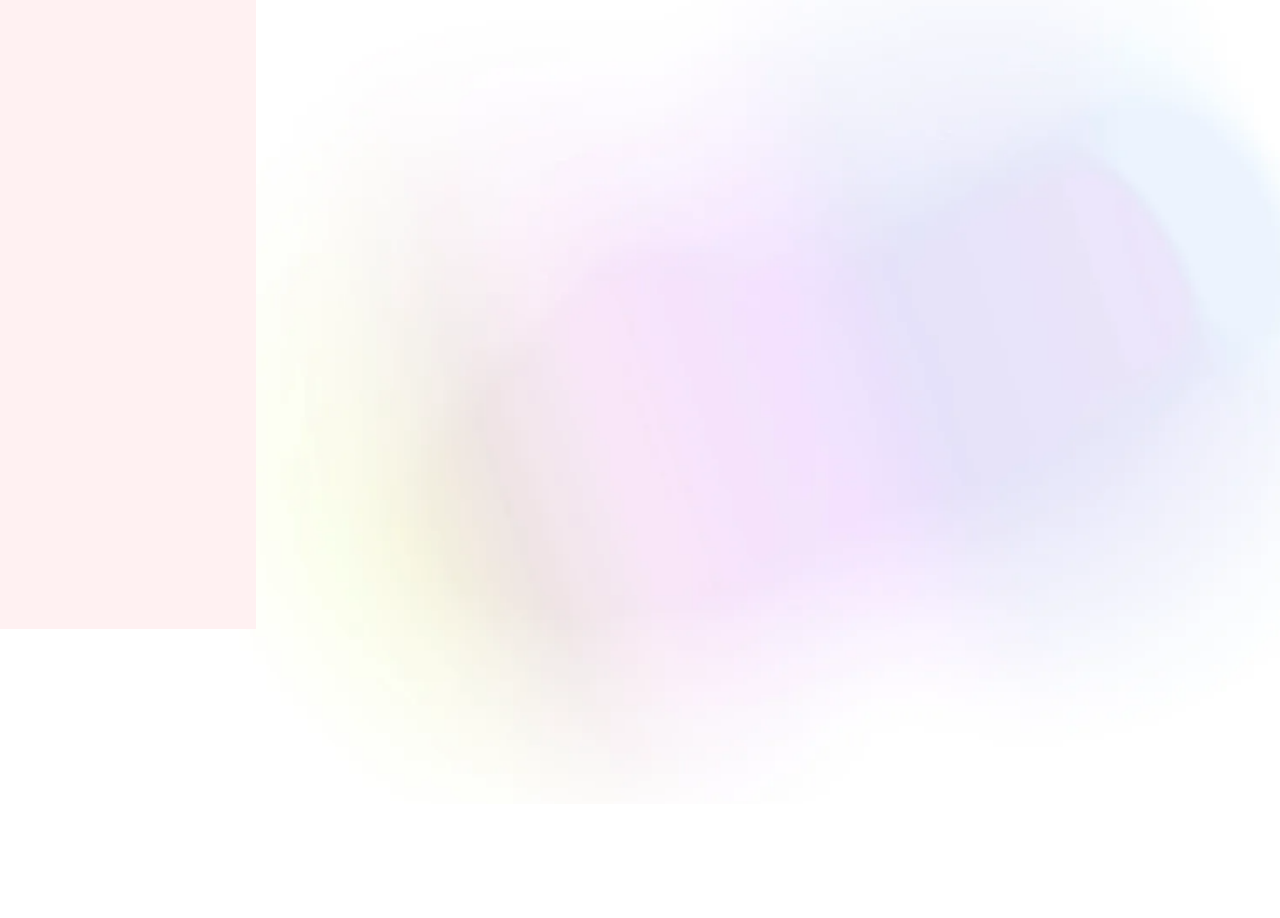
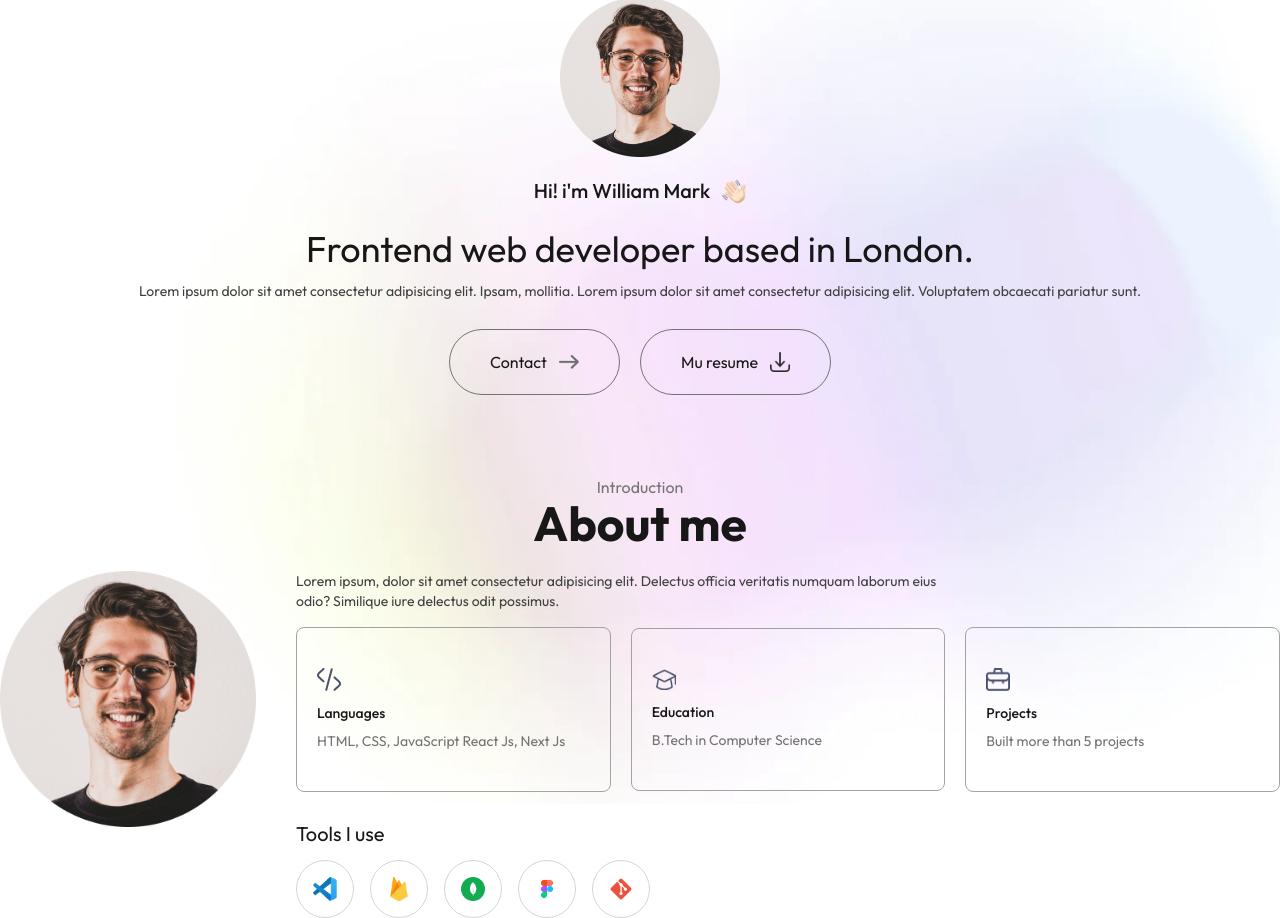
Before and after one commit to AbdelazizDoBronx/portfollio, a Next.js app: page / in a window 1280 px wide. Shown: the part 171-1089 px from the top of the page. Before the commit the page ends 800 px from the top, so only its background shows below. Built offline with nearby package versions, Linux system fonts and the light colour scheme; a web font is replaced by a local one.

Commit message:
ABOUT ME SECTION COMPLETED

```diff
--- /dev/null
+++ b/app/components/AboutMe.jsx
@@ -0,0 +1,39 @@
+import { assets, infoList, toolsData } from '@/public/assets/assets'
+import Image from 'next/image'
+import React from 'react'
+
+const AboutMe = () => {
+  return (
+    <div className='mt-20 max-w-7xl mx-auto'>
+        <p className='text-center text-neutral-500'>Introduction</p>
+        <h2 className='text-center text-5xl font-semibold leading-8 mt-2 mb-8'>About me</h2>
+        <div className='flex gap-10  max-md:px-2 max-md:flex max-md:flex-col max-md:items-center'>
+            <div className='w-64'>
+                <Image className='w-full' src={assets.profile_img} alt='profileimg'/>
+            </div>
+            <div className='flex-1'>
+                <p className='text-sm text-neutral-700 text-pretty max-w-2xl max-md:text-center'>Lorem ipsum, dolor sit amet consectetur adipisicing elit. Delectus officia veritatis numquam laborum eius odio? Similique iure delectus odit possimus.</p>
+                <div className='max-md:flex-col flex items-center justify-center gap-5 mb-7 mt-4'>
+                    {infoList.map((info,idx)=>(
+                        <div className='max-md:w-full border border-neutral-400 flex-1 rounded-lg px-5 py-10' key={idx}>
+                            <Image className='w-6 mb-3' src={info.icon} alt={info.title}/>
+                            <h2 className='text-sm font-medium'>{info.title}</h2>
+                            <p className='text-sm text-neutral-500 mt-2 text-pretty'>{info.description}</p>
+                        </div>
+                    ))}
+                </div>
+                <p className='text-xl font-light mb-3'>Tools I use</p>
+                <div className='flex gap-4 max-md:justify-start'>
+                    {toolsData.map((tool,idx)=>(
+                        <div className='border border-neutral-300 rounded-full  p-4 flex justify-center items-center' key={idx}>
+                            <Image className='w-6' src={tool} alt='tool'/>
+                        </div>
+                    ))}
+                </div>
+            </div>
+        </div>
+    </div>
+  )
+}
+
+export default AboutMe
--- /dev/null
+++ b/app/components/Hero.jsx
@@ -0,0 +1,30 @@
+import { assets } from '@/public/assets/assets'
+import Image from 'next/image'
+import React from 'react'
+
+const Hero = () => {
+  return (
+    <div>
+        <div className='flex justify-center mt-16 max-sm:mt-5'>
+            <Image className='w-40' src={assets.profile_img} alt='profileimg' />
+        </div>
+            <h4 className='mt-5 mb-7 max-sm:mb-3 text-xl font-medium flex gap-3 justify-center items-center'>Hi! i'm William Mark
+                <Image src={assets.hand_icon} alt='handicon' className='w-6' />
+            </h4>
+            <h2 className='text-4xl leading-8 text-center text-balance max-sm:text-2xl max-sm:font-medium max-sm:mb-2 mb-4'>Frontend web developer based in London.</h2>
+            <p className='text-balance text-center text-sm text-neutral-700'>Lorem ipsum dolor sit amet consectetur adipisicing elit. Ipsam, mollitia. Lorem ipsum dolor sit amet consectetur adipisicing elit. Voluptatem obcaecati pariatur sunt.</p>
+        <div className='flex justify-center mt-7 gap-5 max-sm:flex-col'>
+            <a className='px-10 py-5 flex max-sm:justify-center items-center gap-3 border border-neutral-500 rounded-full hover:bg-black hover:text-white duration-500 ease-in'  href="">
+                Contact
+                <Image className='w-5  ' src={assets.right_arrow_bold} alt='rightArrow'/>
+            </a>
+            <a className='px-10 py-5 flex max-sm:justify-center items-center gap-3 border border-neutral-500 rounded-full hover:bg-black hover:text-white duration-500 ease-in'  href="/public/sample-resume.pdf" download>
+                Mu resume
+                <Image className='w-5  ' src={assets.download_icon} alt='downloadicon'/>
+            </a>
+        </div>
+    </div>
+  )
+}
+
+export default Hero
--- a/app/components/Navbar.jsx
+++ b/app/components/Navbar.jsx
@@ -6,26 +6,31 @@ import React, { useState } from 'react'
 
 const Navbar = () => {
     const ulLinks = ['Home','About me','Services','My Work','Contact me']
-    const [menuState,setMenuState] = useState('64')
+    const [menuState, setMenuState] = useState(false) // Using boolean state for menu
+
     return (
     <>
-        <div className='fixed  -z-10'>
-            <Image className='w-full  top-0 translate-x-36 bg-contain' src={assets.header_bg_color} alt='bg' />
+        <div className='fixed -z-10'>
+            <Image className='w-full top-0 translate-x-36 bg-contain' src={assets.header_bg_color} alt='bg' />
         </div>
-        <nav className='max-w-7xl mx-auto   z-10 py-5 flex justify-between items-center'>
+        <nav className='max-w-7xl mx-auto z-10 py-5 flex justify-between items-center'>
         <a href="#">
             <Image src={assets.logo} alt='logo' className='w-28'/>
         </a>
         <ul className='hidden md:flex gap-7 font-medium bg-white shadow-sm p-5 rounded-md'>
-            {ulLinks.map((link,idx)=>(
+            {ulLinks.map((link, idx) => (
                 <li key={idx}>{link}</li>
             ))}
         </ul>
 
         <div className='flex gap-7'>
-            <button><Image src={assets.moon_icon} alt='darkmode' className='w-6'/></button>
-            <button onClick={e=>setMenuState('0')} className='md:hidden'><Image src={assets.menu_black} alt='menuIcon' className='w-5'/></button>
-            <a href="" className='hidden md:flex gap-4 px-10 border rounded-full font-medium border-neutral-500 py-2.5'>
+            <button>
+                <Image src={assets.moon_icon} alt='darkmode' className='w-6'/>
+            </button>
+            <button onClick={() => setMenuState(true)} className='md:hidden'>
+                <Image src={assets.menu_black} alt='menuIcon' className='w-5'/>
+            </button>
+            <a href="#" className='hidden md:flex gap-4 px-10 border rounded-full font-medium border-neutral-500 py-2.5'>
                 Contact
                 <Image src={assets.arrow_icon} alt='arrow' className='w-6'/>
             </a>
@@ -33,13 +38,13 @@ const Navbar = () => {
 
     </nav>
 
-        {/* menu for phone */}
-        <div className={`bg-rose-50 w-64 h-screen fixed -right-${menuState} bottom-0 top-0 z-50 px-10 py-20`}>
+    {/* Menu for phone */}
+    <div className={`md:hidden bg-rose-50 w-64 h-screen fixed ${menuState ? 'right-0' : '-right-64'} bottom-0 top-0 z-50 px-10 py-20 transition-all`}>
         <div>
-                <Image onClick={e=>setMenuState('64')} src={assets.close_black} alt='close' className='w-5 absolute right-8 top-8 cursor-pointer  '/>
+            <Image onClick={() => setMenuState(false)} src={assets.close_black} alt='close' className='w-5 absolute right-8 top-8 cursor-pointer' />
         </div>
         <ul className='flex flex-col md:hidden gap-4 font-medium'>
-                {ulLinks.map((link,idx)=>(
+            {ulLinks.map((link, idx) => (
                 <li key={idx}>{link}</li>
             ))}
         </ul>
--- a/app/page.js
+++ b/app/page.js
@@ -1,10 +1,13 @@
-import Image from "next/image";
 import Navbar from "./components/Navbar";
+import Hero from "./components/Hero";
+import AboutMe from "./components/AboutMe";
 
 export default function Home() {
   return (
-    <>
+    <main className="max-sm:px-3">
       <Navbar/>
-    </>
+      <Hero />
+      <AboutMe />
+    </main >
   );
 }
```
Lines whose indentation alone changed are shown as unchanged.
